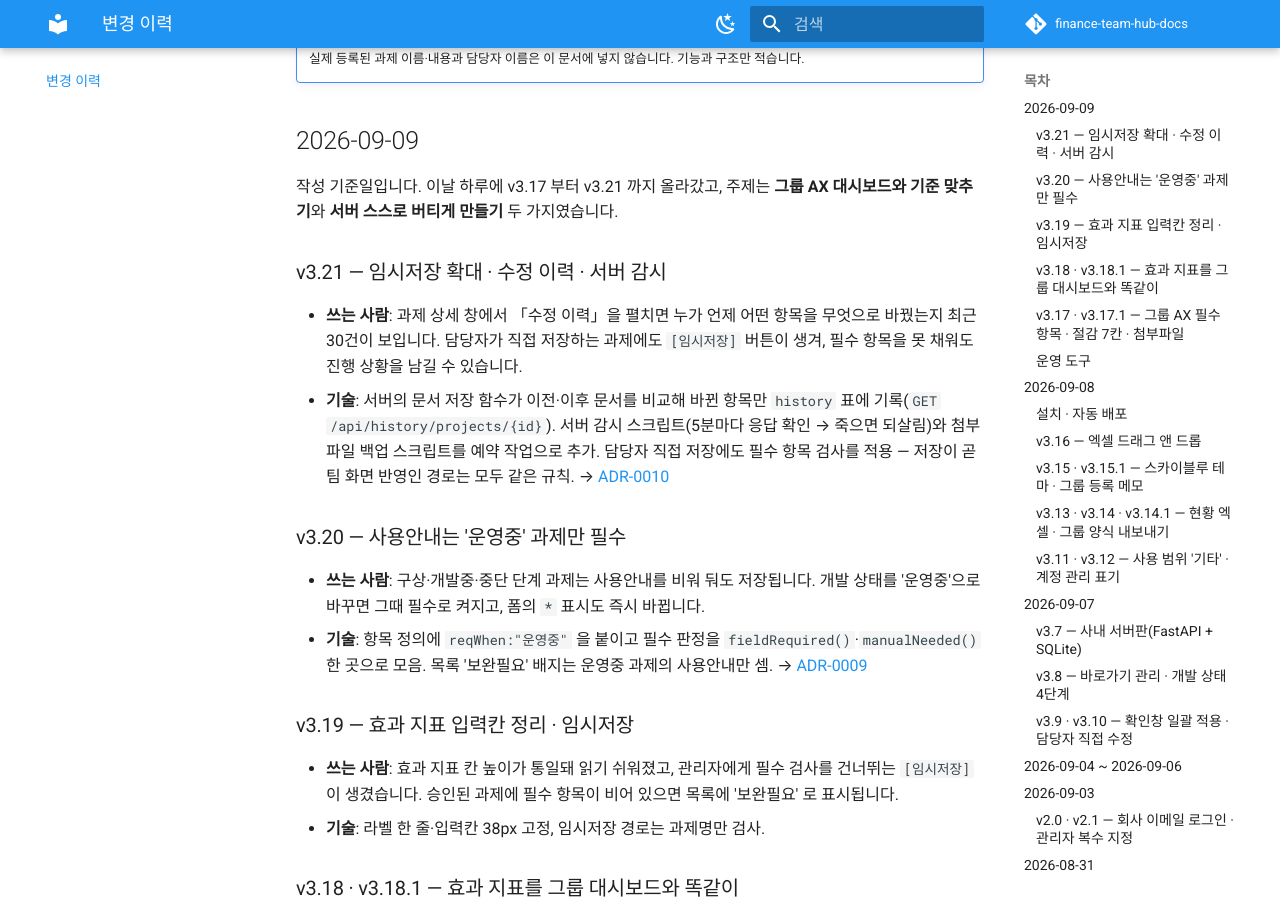
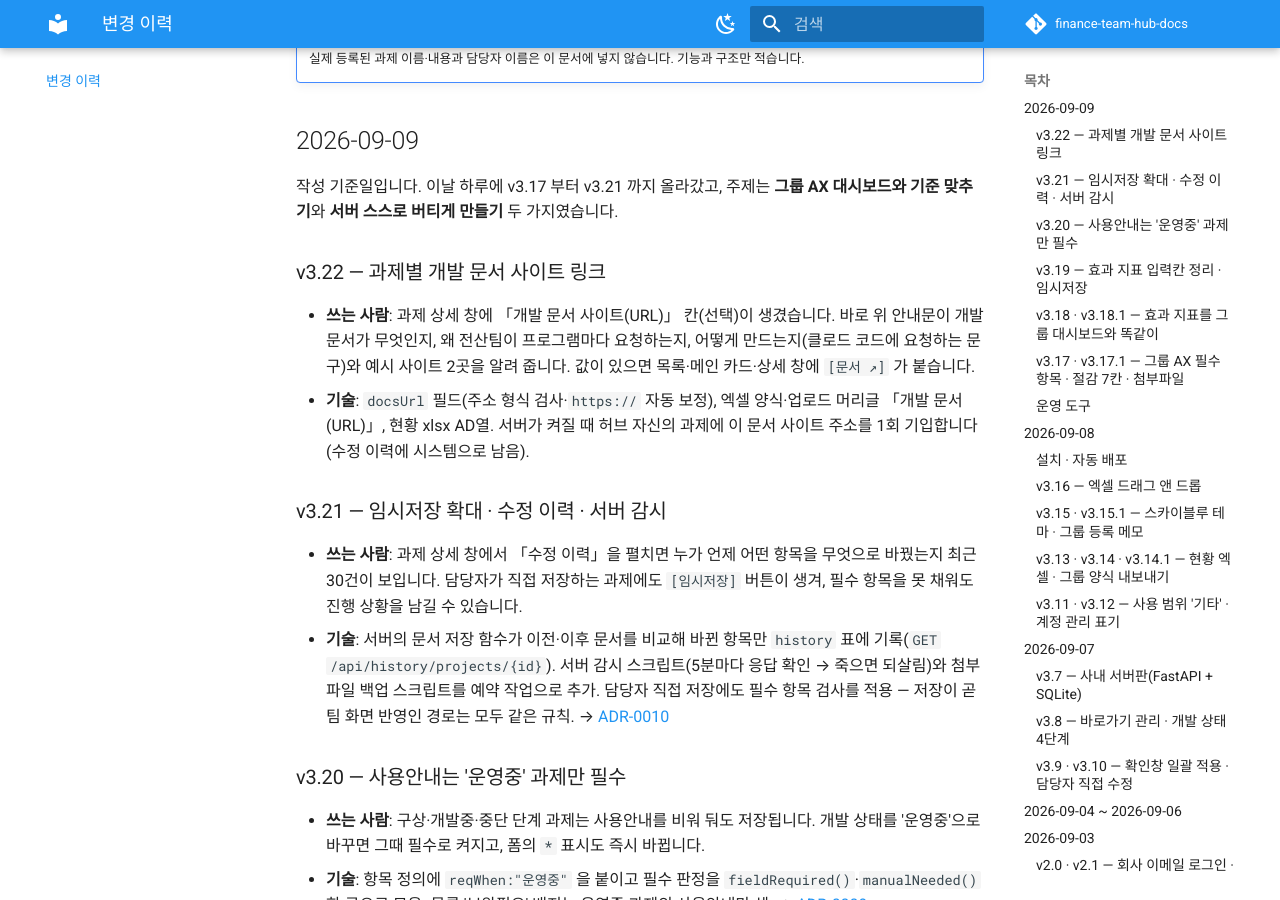
Before and after one commit to SinokorOfficial/finance-team-hub-docs, an MkDocs documentation site: the page built from docs/changelog.md, in a window 1280 px wide and 900 px high, scrolled down 367 px. Built offline with MkDocs 1.6.1 and Material for MkDocs 9.7.7, drawn with Linux system fonts in a browser that asks for light colours; comment, search, counter and statistics services are not loaded.

Commit message:
v3.22 반영 — 과제별 개발 문서 사이트(docsUrl) 항목: 데이터 모델·기능·변경 이력
Co-Authored-By: Claude Fable 5.1 <noreply@anthropic.com>

```diff
--- a/docs/changelog.md
+++ b/docs/changelog.md
@@ -10,6 +10,11 @@
 ## 2026-09-09
 
 작성 기준일입니다. 이날 하루에 v3.17 부터 v3.21 까지 올라갔고, 주제는 **그룹 AX 대시보드와 기준 맞추기**와 **서버 스스로 버티게 만들기** 두 가지였습니다.
+
+### v3.22 — 과제별 개발 문서 사이트 링크
+
+- **쓰는 사람**: 과제 상세 창에 「개발 문서 사이트(URL)」 칸(선택)이 생겼습니다. 바로 위 안내문이 개발 문서가 무엇인지, 왜 전산팀이 프로그램마다 요청하는지, 어떻게 만드는지(클로드 코드에 요청하는 문구)와 예시 사이트 2곳을 알려 줍니다. 값이 있으면 목록·메인 카드·상세 창에 `[문서 ↗]` 가 붙습니다.
+- **기술**: `docsUrl` 필드(주소 형식 검사·`https://` 자동 보정), 엑셀 양식·업로드 머리글 「개발 문서(URL)」, 현황 xlsx AD열. 서버가 켜질 때 허브 자신의 과제에 이 문서 사이트 주소를 1회 기입합니다(수정 이력에 시스템으로 남음).
 
 ### v3.21 — 임시저장 확대 · 수정 이력 · 서버 감시
 
--- a/docs/data-model.md
+++ b/docs/data-model.md
@@ -98,6 +98,7 @@ Artifact판에서 쓰던 컬렉션 구성과 **1:1로 같습니다**.
 | `errSave` | 오류 절감 | 선택 `있음 / 없음` | |
 | `manual` | 사용안내(매뉴얼) | 여러 줄 글 | 개발 상태가 `운영중`일 때만 ● |
 | `url` | 링크(URL) | 한 줄 글. 주소 형식만 저장(앞에 `https://`를 자동으로 붙여 줍니다) | |
+| `docsUrl` | 개발 문서 사이트(URL) | 선택. 그 과제의 개발 문서(MkDocs 공개 사이트) 주소. 편집 폼에 "개발 문서 사이트란?" 안내문이 함께 있고, 목록·메인 카드·상세 창에서 `[문서 ↗]`로 열림 (v3.22) | |
 | `files` | 첨부파일 | 배열 `[{id, name, size, by, at}]` — 사내 서버판에서만 올릴 수 있습니다 | |
 | `toPlanning` | ★ 기획팀 전달 대상 | 참/거짓 — 켜면 승인 절차 대상이 됩니다 | |
 | `planningNote` | 기획팀 등록 상태 메모 | 한 줄 글 | |
--- a/docs/features.md
+++ b/docs/features.md
@@ -27,7 +27,7 @@
 
 - **머리(`.ahead`)** — 영역 이름·과제 수·설명. 누르면 프로젝트 탭으로 이동하며 그 영역만 필터됩니다.
 - **상태 배지(`.adots`)** — 상태별 건수(`STATUS_VIEW` 순서, 0건은 생략).
-- **과제 행(`.ai`)** — 왼쪽 막대(`.sq`)가 상태 색, 과제명을 누르면 상세 창. `url` 이 있으면 `[열기 ↗]` 로 새 탭.
+- **과제 행(`.ai`)** — 왼쪽 막대(`.sq`)가 상태 색, 과제명을 누르면 상세 창. `url` 이 있으면 `[열기 ↗]`, 개발 문서 사이트(`docsUrl`)가 있으면 `[문서 ↗]` 로 새 탭.
 - **더보기** — 카드당 기본 5건(`HOME_MAX`), 나머지는 `[더보기 ▾ (+n)]`(펼친 영역은 `homeExpanded`).
 - **바로가기(`.alinks`)** — 팀이 자주 여는 외부 시스템·문서 링크.
 
```
